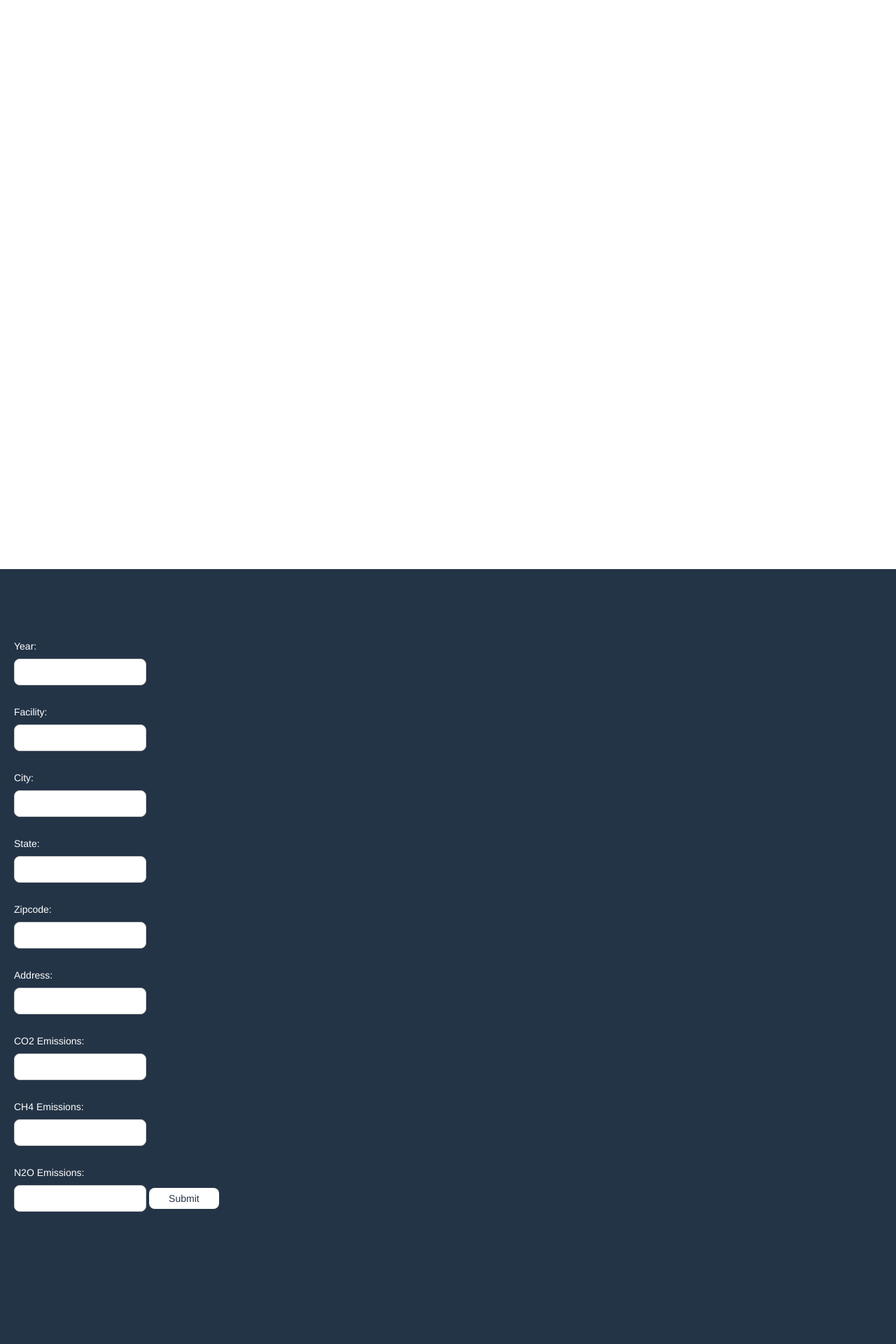
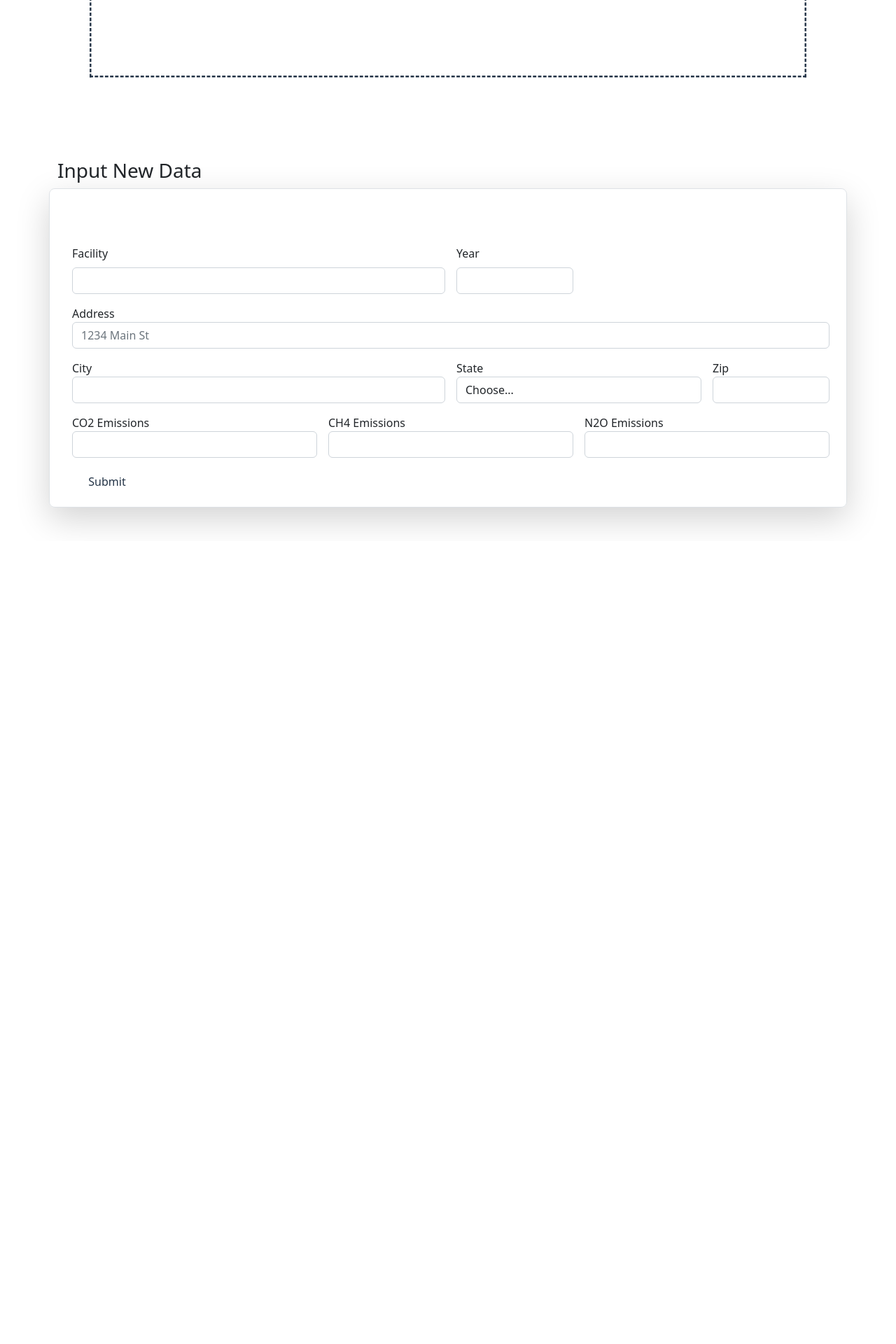
Before and after one commit to Spaolini/CarbonEmissionsAnalysis, a Flask app: page /home.html in a window 1280 px wide; the page is wider, and only the part inside the window is pictured. Shown: the part 1160-3080 px from the top of that part at 70% size. After the commit the page ends 1914 px from the top of that part, so only its background shows below. Run offline with Flask 3, Linux system fonts and the light colour scheme; some libraries are stand-ins or nearby versions.

Commit message:
I made changes in home.html, template.css, and app.py

```diff
--- a/app.py
+++ b/app.py
@@ -4,7 +4,7 @@
 import os
 import sys
 import dash
-import dash_core_components as dcc
+from dash import dcc
 import pandas as pd
 import plotly
 import plotly.express as px
@@ -74,9 +74,10 @@
         with open('Data_Cleaned_updated.csv', 'a') as file:
             writer = csv.DictWriter(file, fieldnames=fieldnames)
             writer.writerow(
-                {'Year': Year, 'Facility': Facility, 'City': City, 'State': State, 'Zip Code Region': Zipcode,
+                {'Facility': Facility,'Year': Year,  'City': City, 'State': State, 'Zip Code Region': Zipcode,
                  'Address': Address, 'CO2_Emissions': CO2_Emissions, 'CH4_Emissions': CH4_Emissions, 'N2O_Emissions':
                      N2O_Emissions})
+            return 'Thanks for your Input!'
 
     df = pd.read_csv("Data_Cleaned_updated.csv")
     # CO2 Analysis
@@ -190,4 +191,4 @@
 
 
 if __name__ == '__main__':
-    server.run_server()
+    server.run_server(port=5000)
--- a/static/css/template.css
+++ b/static/css/template.css
@@ -142,11 +142,6 @@
     scale: 90%;
 }
 
-#form{
-    position: relative;
-    padding-left: 20px;
-    padding-top: 100px;
-    padding-bottom: 200px;
 
 }
 #iframetop{
--- a/templates/home.html
+++ b/templates/home.html
@@ -6,7 +6,7 @@
     <title>AMCEI</title>
 
      <link rel="stylesheet" href="{{ url_for('static',    filename='css/template.css') }}">
-     <link rel="stylesheet" href="https://maxcdn.bootstrapcdn.com/bootstrap/3.4.1/css/bootstrap.min.css">
+    <link href="https://cdn.jsdelivr.net/npm/bootstrap@5.2.3/dist/css/bootstrap.min.css" rel="stylesheet" integrity="sha384-rbsA2VBKQhggwzxH7pPCaAqO46MgnOM80zW1RWuH61DGLwZJEdK2Kadq2F9CUG65" crossorigin="anonymous">
     <script src="https://ajax.googleapis.com/ajax/libs/jquery/3.4.0/jquery.min.js"></script>
 
 </head>
@@ -66,6 +66,115 @@
 </div>
  <iframe id="iframe2" scrolling="no" src="about:blank" frameborder="0" ></iframe>
 
+<section class="container my-5">
+    <h3>Input New Data</h3>
+      <div class="row p-4 pb-0 pe-lg-0 pt-lg-5 align-items-center rounded-3 border shadow-lg">
+
+                 <form class="row g-3" id="form" method="POST" >
+
+                   <div class="col-md-6">
+                     <label for="facility" class="form-label">Facility</label>
+                     <input class="form-control" class="input" type="text"  id="facility" name="Facility">
+                   </div>
+                   <div class="col-md-2">
+                     <label for="f_year" class="form-label">Year</label>
+                     <input class="form-control" class="input" type="number" min="2000" max="2099" id="f_year" name="Year">
+                   </div>
+
+                   <div class="col-12">
+                      <label for="inputAddress">Address</label>
+                      <input class="form-control" class="input" type="text" class="form-control" id="inputAddress" name="Address" placeholder="1234 Main St">
+                  </div>
+
+                    <div class="form-group col-md-6">
+                      <label for="inputCity">City</label>
+                      <input type="text" class="form-control" class="input" id="inputCity" name="City">
+                    </div>
+
+                  <div class="form-group col-md-4">
+                    <label for="inputState">State</label>
+                    <select class="form-control" id="inputState" class="form-control" class="input" name="State">
+                        <option selected>Choose...</option>
+                        <option value="AL">AL</option>
+                    	<option value="AK">AK</option>
+                    	<option value="AR">AR</option>
+                    	<option value="AZ">AZ</option>
+                    	<option value="CA">CA</option>
+                    	<option value="CO">CO</option>
+                    	<option value="CT">CT</option>
+                    	<option value="DC">DC</option>
+                    	<option value="DE">DE</option>
+                    	<option value="FL">FL</option>
+                    	<option value="GA">GA</option>
+                    	<option value="HI">HI</option>
+                    	<option value="IA">IA</option>
+                    	<option value="ID">ID</option>
+                    	<option value="IL">IL</option>
+                    	<option value="IN">IN</option>
+                    	<option value="KS">KS</option>
+                    	<option value="KY">KY</option>
+                    	<option value="LA">LA</option>
+                    	<option value="MA">MA</option>
+                    	<option value="MD">MD</option>
+                    	<option value="ME">ME</option>
+                    	<option value="MI">MI</option>
+                    	<option value="MN">MN</option>
+                    	<option value="MO">MO</option>
+                    	<option value="MS">MS</option>
+                    	<option value="MT">MT</option>
+                    	<option value="NC">NC</option>
+                    	<option value="NE">NE</option>
+                    	<option value="NH">NH</option>
+                    	<option value="NJ">NJ</option>
+                    	<option value="NM">NM</option>
+                    	<option value="NV">NV</option>
+                    	<option value="NY">NY</option>
+                    	<option value="ND">ND</option>
+                    	<option value="OH">OH</option>
+                    	<option value="OK">OK</option>
+                    	<option value="OR">OR</option>
+                    	<option value="PA">PA</option>
+                    	<option value="RI">RI</option>
+                    	<option value="SC">SC</option>
+                    	<option value="SD">SD</option>
+                    	<option value="TN">TN</option>
+                    	<option value="TX">TX</option>
+                    	<option value="UT">UT</option>
+                    	<option value="VT">VT</option>
+                    	<option value="VA">VA</option>
+                    	<option value="WA">WA</option>
+                    	<option value="WI">WI</option>
+                    	<option value="WV">WV</option>
+                    	<option value="WY">WY</option>
+                    </select>
+
+                  </div>
+                  <div class="form-group col-md-2">
+                    <label for="inputZip">Zip</label>
+                    <input type="number" class="form-control" class="input" id="inputZip" name="Zipcode">
+                  </div>
+
+                  <div class="form-group col-md-4">
+                    <label for="CO2">CO2 Emissions</label>
+                    <input  class="form-control" class="input" type="number" name="CO2_Emissions" id="CO2">
+                  </div>
+                  <div class="form-group col-md-4">
+                    <label for="CH4">CH4 Emissions</label>
+                    <input class="form-control" class="input" type="number" name="CH4_Emissions"  id="CH4">
+                  </div>
+                  <div class="form-group col-md-4">
+                    <label for="N2O">N2O Emissions</label>
+                    <input class="form-control" class="input" type="number" name="N2O_Emissions" id="N2O">
+                  </div>
+                  <div class="col-12">
+                    <button id="submit" type="submit"  class="btn btn-success" class="input">Submit</button>
+                  </div>
+                    &nbsp
+            </form>
+          </div>
+
+    </section>
+
 <script>
 
 $(document).ready(function(){
@@ -92,41 +201,12 @@
 });
 </script>
 
-<div id="entry">
-     <form id="form" method="post">
-  Year: <br/>
-    <input class="input" id="f_year" name="Year"/>
-  <br/><br/>
-  Facility:<br/>
-    <input class="input" name="Facility"/>
-  <br/><br/>
-   City:<br/>
-    <input class="input"  name="City"/>
-  <br/><br/>
-  State: <br/>
-    <input class="input"  name="State"/>
-  <br/><br/>
-   Zipcode: <br/>
-    <input class="input"  name="Zipcode"/>
-  <br/><br/>
-  Address: <br/>
-    <input class="input"  name="Address"/>
-  <br/><br/>
-    CO2 Emissions: <br/>
-    <input class="input"  name="CO2_Emissions"/>
-    <br/><br/>
-    CH4 Emissions: <br/>
-    <input class="input"  name="CH4_Emissions"/>
-    <br/><br/>
-    N2O Emissions: <br/>
-    <input class="input"  name="N2O_Emissions"/>
-  <button id="submit" type="submit">Submit</button>
-</form>
-</div>
+
+<script src="https://cdn.jsdelivr.net/npm/bootstrap@5.2.3/dist/js/bootstrap.bundle.min.js" integrity="sha384-kenU1KFdBIe4zVF0s0G1M5b4hcpxyD9F7jL+jjXkk+Q2h455rYXK/7HAuoJl+0I4" crossorigin="anonymous"></script>
+
 
 
 </body>
-
 
 <script src="https://cdn.plot.ly/plotly-latest.min.js"></script>
  <script type="text/javascript">
@@ -158,5 +238,4 @@
     Plotly.plot('chartN2O_2',graphs6,{});
 
  </script>
-
 </html>
```
